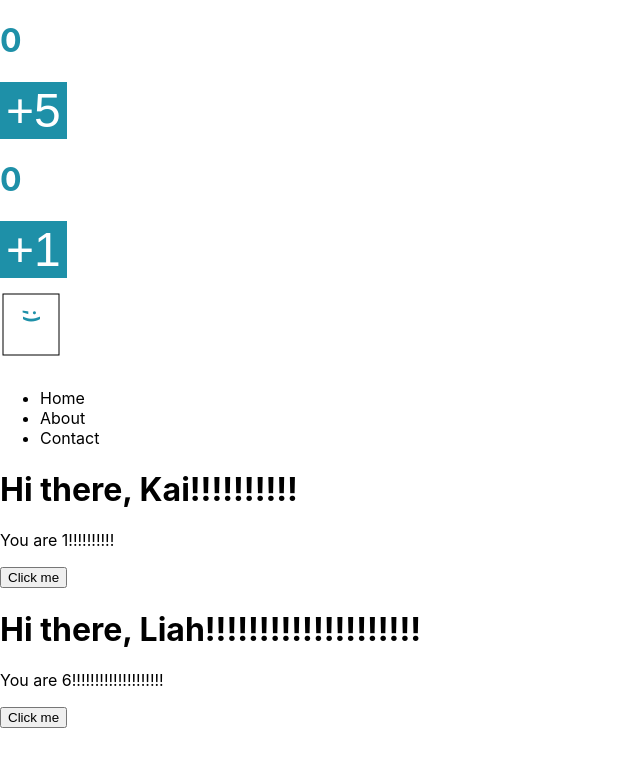
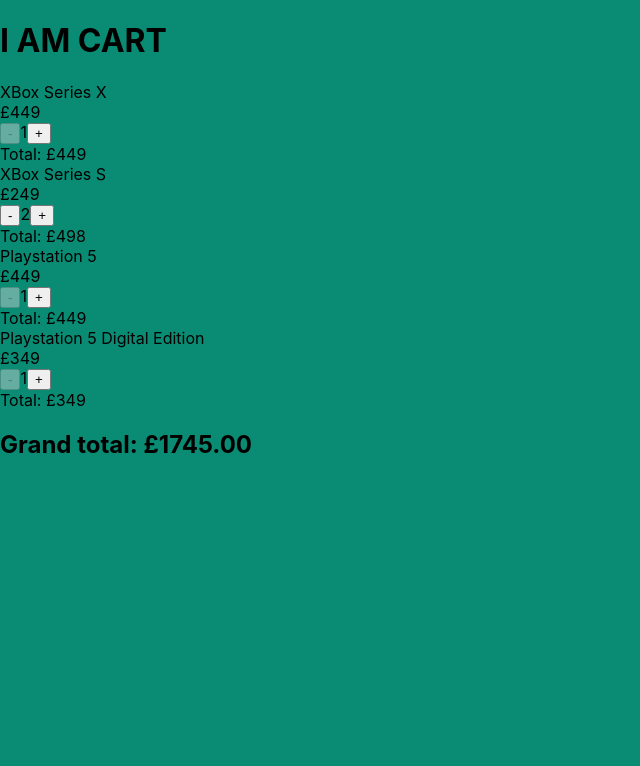
Before and after one commit to RoryGrenade/react-shopping-cart, a React (Create React App) app: page / in a window 1280 px wide. Shown: the top 766 px of the page, without its empty margins (0-640 px from the left). Built offline with nearby package versions, Linux system fonts and the light colour scheme.

Commit message:
Added cart component
Includes the ability to add and subtract cartItems as well as display the grand total of all cartItems.

```diff
--- a/src/App.js
+++ b/src/App.js
@@ -3,18 +3,20 @@
 import Greeter from './Greeter'
 import Counter from './Counter'
 import MoodToggler from './MoodToggler'
-import './Counter.css';
-import './MoodToggler.css';
+import Cart from './Cart'
+import './index.css';
+
+const items = [
+    {id: 1, name: 'XBox Series X', price: 449.00, qty: 1},
+    {id: 2, name: 'XBox Series S', price: 249.00, qty: 2},
+    {id: 3, name: 'Playstation 5', price: 449.00, qty: 1},
+    {id: 4, name: 'Playstation 5 Digital Edition', price: 349.00, qty: 1},
+]
 
 function App() {
   return (
       <>
-          <Counter step={5} />
-          <Counter/>
-          <MoodToggler />
-          <Navbar/>
-          <Greeter name="Kai" age="1" excitementLevel={10} />
-          <Greeter name="Liah" age="6" excitementLevel={20} />
+          <Cart initialItems={items} />
       </>
   )
 }
--- /dev/null
+++ b/src/Cart.js
@@ -0,0 +1,32 @@
+import React, {useState} from 'react';
+import CartItem from './CartItem';
+
+function Cart({ initialItems }) {
+
+    const [items, setItems] = useState(initialItems)
+
+    const updateQty = (id, qty) => {
+        const newItems = items.map(item => {
+            if (item.id === id) {
+                return {...item, qty: qty }
+            }
+            return item;
+        })
+        setItems(newItems)
+    }
+
+    const grandTotal = items.reduce((total, item) => (total + item.qty * item.price), 0).toFixed(2)
+    return (
+        <div className="cart">
+            <h1>I AM CART</h1>
+            <div className="cart__items">
+                {items.map(item => (
+                    <CartItem key={item.id} updateQty={updateQty} {...item} />
+                ))}
+            </div>
+            <h2>Grand total: £{grandTotal}</h2>
+        </div>
+    )
+}
+
+export default Cart;
--- /dev/null
+++ b/src/CartItem.js
@@ -0,0 +1,24 @@
+import React from 'react';
+
+function CartItem({id, name, price, qty, updateQty}) {
+
+    const subtractOne = () => {
+        updateQty(id, qty - 1)
+    }
+    const addOne = () => {
+        updateQty(id, qty + 1)
+    }
+    return (
+        <div className="cart__item">
+            <div>{name}</div>
+            <div>£{price}</div>
+            <div>
+                <button onClick={subtractOne} disabled={qty <= 1}>-</button>
+                {qty}
+                <button onClick={addOne}>+</button></div>
+            <div>Total: £{price * qty}</div>
+        </div>
+    )
+}
+
+export default CartItem;
--- a/src/index.css
+++ b/src/index.css
@@ -5,6 +5,7 @@
     sans-serif;
   -webkit-font-smoothing: antialiased;
   -moz-osx-font-smoothing: grayscale;
+  background-color: #0a8b73;
 }
 
 code {
```
